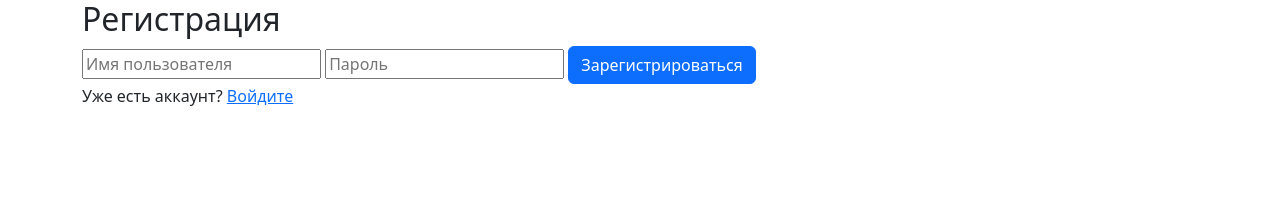
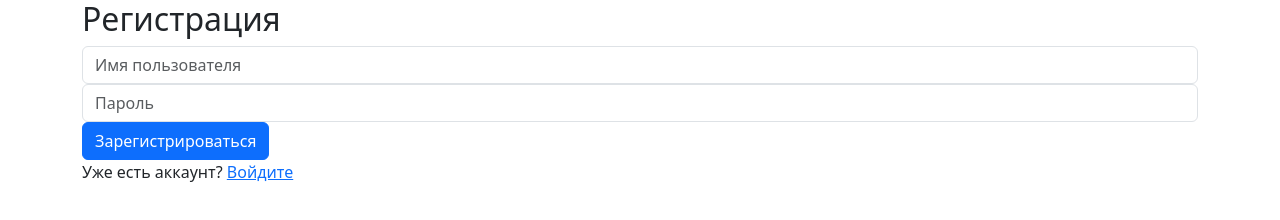
Before and after one commit to sfincter/node-mysql-server, a website: page public/index.html in a window 1280 px wide. Drawn offline with nearby package versions, Linux system fonts and the light colour scheme.

Commit message:
JWT fixes

```diff
--- a/public/index.html
+++ b/public/index.html
@@ -12,8 +12,8 @@
             <div>
                 <h2>Регистрация</h2>
                 <form id="registerForm">
-                    <input type="text" id="username" placeholder="Имя пользователя" required />
-                    <input type="password" id="password" placeholder="Пароль" required />
+                    <input class="form-control" type="text" id="username" placeholder="Имя пользователя" required />
+                    <input class="form-control" type="password" id="password" placeholder="Пароль" required />
                     <button class="btn btn-primary" type="submit">Зарегистрироваться</button>
                 </form>
                 <p>Уже есть аккаунт? <a href="/login">Войдите</a></p>
```
Also changed, not shown: public/login.html (+2 -2 lines), public/register.html (+2 -2 lines).
